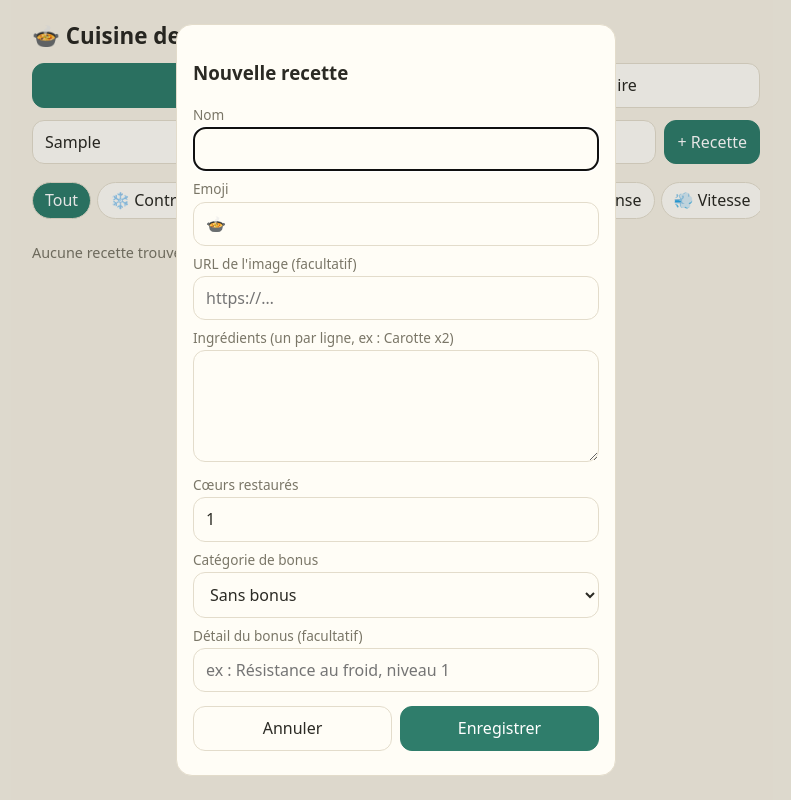
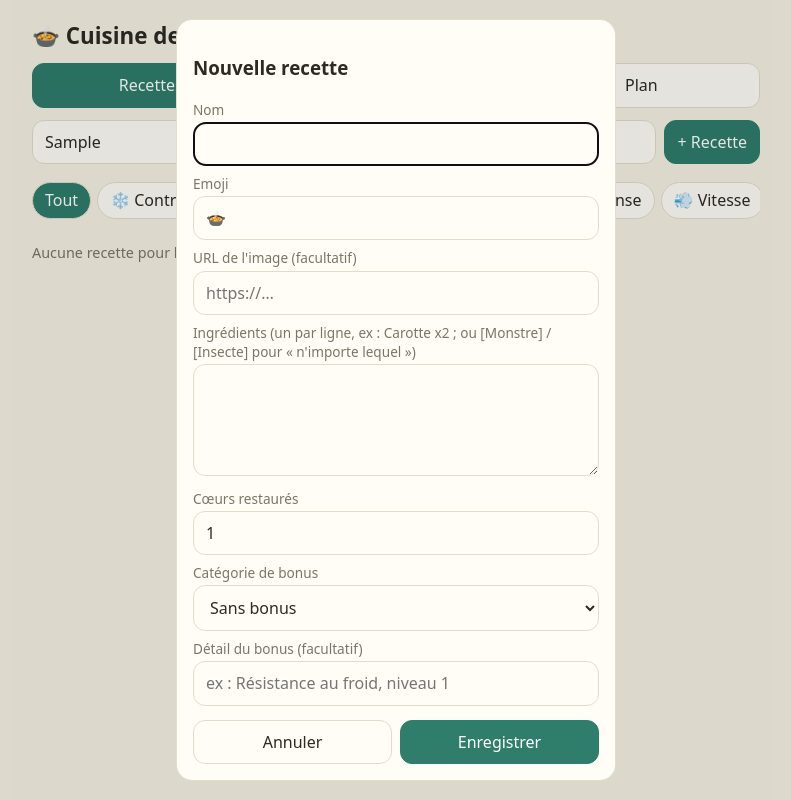
Before and after one commit to abigaelle-kupschus/HelpZ, a plain HTML site: page index.html in a window 1280 px wide. Both pictures are taken after typing "Sample" into the empty fields and a click on the button "+ Recette". Shown: the whole page, without its empty margins (244-1035 px from the left). Drawn offline with Linux system fonts and the light colour scheme.

Commit message:
améliore les recettes et les volets

```diff
--- a/index.html
+++ b/index.html
@@ -16,12 +16,12 @@ input,select,textarea{width:100%}button{cursor:pointer}button.p{background:var(-
 .card h3{margin:0 0 2px;font-size:1.05rem}.heart{color:var(--red);letter-spacing:1px}.mut{color:var(--mut);font-size:.9rem}
 .tag{display:inline-block;background:var(--bg);border:1px solid var(--line);border-radius:99px;padding:1px 9px;font-size:.8rem;margin:3px 4px 0 0}
 .row{display:flex;gap:8px;margin-bottom:8px}.row>*{flex:1}.row .s{flex:none}
-.ok{color:var(--acc);font-weight:600}.mini{padding:4px 10px;font-size:.85rem}
+.hs{display:inline-flex;flex-wrap:wrap;gap:2px;vertical-align:middle}.hs svg{width:18px;height:17px}.ok{color:var(--acc);font-weight:600}.mini{padding:4px 10px;font-size:.85rem}
 dialog{border:1px solid var(--line);border-radius:16px;background:var(--card);color:var(--ink);width:min(92vw,440px)}
 dialog label{display:block;margin:8px 0 3px;font-size:.85rem;color:var(--mut)}
 </style></head><body>
 <h1>🍲 Cuisine de Hyrule</h1>
-<div class="tabs"><button id="t1" class="on">Recettes</button><button id="t2">Mon inventaire</button></div>
+<div class="tabs"><button id="t1" class="on">Recettes</button><button id="t2">Inventaire</button><button id="t3">Plan</button></div>
 
 <section id="v1">
   <div class="row"><input id="q" type="search" placeholder="Chercher un ingrédient ou un plat (ex : carotte)"><button class="p s" id="add">+ Recette</button></div>
@@ -32,8 +32,12 @@ dialog label{display:block;margin:8px 0 3px;font-size:.85rem;color:var(--mut)}
 <section id="v2" hidden>
   <div class="row"><input id="in" placeholder="Ingrédient (ex : Carotte)" autocomplete="off"><input id="iq" type="number" min="1" value="1" style="max-width:80px"><button class="p s" id="ia">Ajouter</button></div>
   <div class="chips" id="sg" style="padding-top:0"></div>
+  <div class="row"><select id="ig"><option value="">Type : détection auto</option><option>Monstre</option><option>Insecte</option><option value="Autre">Autre</option></select></div>
   <div id="inv"></div>
-  <h2 style="font-size:1.1rem">✨ Meilleur plan de cuisine</h2>
+</section>
+
+<section id="v3" hidden>
+  <p class="mut">Les meilleures recettes avec ton inventaire. « Fait 1 fois » retire les ingrédients.</p>
   <div id="plan"></div>
 </section>
 
@@ -42,7 +46,7 @@ dialog label{display:block;margin:8px 0 3px;font-size:.85rem;color:var(--mut)}
   <label>Nom</label><input id="fn" required>
   <label>Emoji</label><input id="fe" maxlength="4" value="🍲">
   <label>URL de l'image (facultatif)</label><input id="fi" placeholder="https://…">
-  <label>Ingrédients (un par ligne, ex : Carotte x2)</label><textarea id="fg" rows="4" required></textarea>
+  <label>Ingrédients (un par ligne, ex : Carotte x2 ; ou [Monstre] / [Insecte] pour « n'importe lequel »)</label><textarea id="fg" rows="4" required></textarea>
   <label>Cœurs restaurés</label><input id="fh" type="number" step="0.25" min="0" value="1">
   <label>Catégorie de bonus</label><select id="fc"></select>
   <label>Détail du bonus (facultatif)</label><input id="fb" placeholder="ex : Résistance au froid, niveau 1">
@@ -51,23 +55,7 @@ dialog label{display:block;margin:8px 0 3px;font-size:.85rem;color:var(--mut)}
 
 <script>
 const CATS={froid:"❄️ Contre le froid",chaleur:"🔥 Contre la chaleur",force:"💪 Force",defense:"🛡️ Défense",vitesse:"💨 Vitesse",furtivite:"🥷 Furtivité",endurance:"⚡ Endurance",elec:"🌩️ Anti-électricité",coeurs:"💖 Cœurs bonus",aucun:"Sans bonus"};
-// Données de départ : exemples à vérifier / corriger avec le bouton ✏️
-const SEED=[
-["Pomme cuite","🍎",[["Pomme",1]],1,"aucun",""],
-["Œuf dur","🥚",[["Œuf d'oiseau",1]],2,"aucun",""],
-["Viande grillée","🥩",[["Viande",1]],2,"aucun",""],
-["Poisson grillé","🐟",[["Poisson",1]],2,"aucun",""],
-["Carotte rôtie","🥕",[["Carotte",1]],1,"aucun",""],
-["Ragoût de carotte","🍲",[["Carotte",1],["Lait frais",1]],3,"aucun",""],
-["Viande pimentée","🌶️",[["Poivron piquant",1],["Viande",1]],3,"froid","Résistance au froid"],
-["Salade glacée","🍈",[["Hydromelon",2]],2,"chaleur","Résistance à la chaleur"],
-["Brochette musclée","🍢",[["Chardon puissant",1],["Viande",1]],3,"force","Attaque augmentée"],
-["Radis du héros","🥗",[["Radis robuste",2]],0,"coeurs","Cœurs bonus"],
-["Plat blindé","🥘",[["Armoranthe",1],["Viande",1]],3,"defense","Défense augmentée"],
-["Champignons véloces","🍄",[["Rushroom",2]],1,"vitesse","Vitesse augmentée"],
-["Plat furtif","🥷",[["Nigelle bleue",1],["Viande",1]],2,"furtivite","Discrétion accrue"],
-["Plat électrique","⚡",[["Safflina électrique",2]],1,"elec","Résistance à l'électricité"]
-].map((r,i)=>({id:"s"+i,name:r[0],emoji:r[1],img:"",ing:r[2].map(([n,q])=>({n,q})),hearts:r[3],bonus:r[4],bonusTxt:r[5]}));
+const SEED=[];
 
 let R=JSON.parse(localStorage.getItem("botw_r")||"null")||SEED;
 let INV=JSON.parse(localStorage.getItem("botw_i")||"{}");
@@ -75,41 +63,45 @@ let cat="all",editing=null;
 const $=id=>document.getElementById(id);
 const norm=s=>s.toLowerCase().normalize("NFD").replace(/[\u0300-\u036f]/g,"").trim();
 const esc=s=>String(s).replace(/[&<>"']/g,c=>({"&":"&amp;","<":"&lt;",">":"&gt;",'"':"&quot;","'":"&#39;"}[c]));
-const save=()=>{localStorage.setItem("botw_r",JSON.stringify(R));localStorage.setItem("botw_i",JSON.stringify(INV))};
-const hearts=h=>{if(!h)return"—";const f=Math.floor(h),half=h-f>=.5;return"♥".repeat(Math.min(f,10))+(half?"♡":"")+(f>10?" +"+(f-10):"")+` <span class="mut">(${h})</span>`};
+const save=()=>{localStorage.setItem("botw_r",JSON.stringify(R));localStorage.setItem("botw_i",JSON.stringify(INV));localStorage.setItem("botw_t",JSON.stringify(T))};
+const HP="M12 21s-9-6.2-9-12.2C3 5 5.6 3 8.3 3c1.7 0 3.1.9 3.7 2.2C12.6 3.9 14 3 15.7 3 18.4 3 21 5 21 8.8 21 14.8 12 21 12 21z";
+const hearts=h=>{if(!h)return'<span class="mut">—</span>';const n=Math.min(Math.ceil(h),10);let o='<span class="hs">';for(let i=0;i<n;i++){const p=Math.max(0,Math.min(1,h-i));o+=`<svg viewBox="0 0 24 22"><path d="${HP}" fill="var(--line)"/><path d="${HP}" fill="var(--red)" style="clip-path:inset(0 ${(1-p)*100}% 0 0)"/></svg>`}return o+(h>10?` <b>+${+(h-10).toFixed(2)}</b>`:"")+`</span> <span class="mut">${h}</span>`};
+const lbl=n=>{const m=n.match(/^\[(.+)\]$/);return m?m[1]+" (au choix)":n};
+let T=JSON.parse(localStorage.getItem("botw_t")||"{}");
+const gOf=k=>T[norm(k)]||(/croc|corne|griffe|aile|oeil|queue|gelee|bokoblin|moblin|lezalfos|hinox|keese|chuchu|octorok|molduga|wizzrobe|lynel/.test(norm(k))?"Monstre":/grenouille|lezard|luciole|libellule|sauterelle|criquet|scarabee|papillon|fourmi|cigale|escargot|limace|cafard|coccinelle|grillon/.test(norm(k))?"Insecte":"");
+function take(r,inv){const c={...inv};for(const i of r.ing){let need=i.q;const g=i.n.match(/^\[(.+)\]$/);const ks=Object.keys(c).filter(k=>g?norm(gOf(k))===norm(g[1]):norm(k)===norm(i.n)).sort((a,b)=>c[b]-c[a]);for(const k of ks){const t=Math.min(need,c[k]);c[k]-=t;need-=t;if(!need)break}if(need)return null}return c}
 
+if(localStorage.getItem("botw_v")!=="3"){R=R.filter(r=>!/^s\d+$/.test(r.id));localStorage.setItem("botw_v","3");save()}
 function ingNames(){return[...new Set(R.flatMap(r=>r.ing.map(i=>i.n)))].sort()}
 function sorted(a){return a.sort((x,y)=>y.hearts-x.hearts||(y.bonus!=="aucun")-(x.bonus!=="aucun")||x.ing.length-y.ing.length)}
 
 function card(r,extra=""){
   return `<div class="card"><div class="pic">${r.img?`<img src="${esc(r.img)}" alt="" onerror="this.remove()">`:esc(r.emoji)}</div>
   <div style="flex:1"><h3>${esc(r.name)}</h3><div class="heart">${hearts(r.hearts)}</div>
-  <div>${r.ing.map(i=>`<span class="tag">${esc(i.n)}${i.q>1?" ×"+i.q:""}</span>`).join("")}</div>
+  <div>${r.ing.map(i=>`<span class="tag">${esc(lbl(i.n))}${i.q>1?" ×"+i.q:""}</span>`).join("")}</div>
   ${r.bonus!=="aucun"?`<div class="mut">${CATS[r.bonus]}${r.bonusTxt?" · "+esc(r.bonusTxt):""}</div>`:""}${extra}</div></div>`}
 
 function render(){
   $("chips").innerHTML=[["all","Tout"],...Object.entries(CATS)].map(([k,v])=>`<button data-c="${k}" class="${cat===k?"on":""}">${v}</button>`).join("");
   const q=norm($("q").value);
   let L=R.filter(r=>(cat==="all"||r.bonus===cat)&&(!q||norm(r.name).includes(q)||r.ing.some(i=>norm(i.n).includes(q))));
-  $("list").innerHTML=sorted(L).map((r,i)=>card(r,`<div style="margin-top:6px"><button class="mini" data-e="${r.id}">✏️ Modifier</button> <button class="mini" data-d="${r.id}">🗑️</button></div>`)).join("")||'<p class="mut">Aucune recette trouvée.</p>';
+  $("list").innerHTML=sorted(L).map((r,i)=>card(r,`<div style="margin-top:6px"><button class="mini" data-e="${r.id}">✏️ Modifier</button> <button class="mini" data-d="${r.id}">🗑️</button></div>`)).join("")||(R.length?'<p class="mut">Aucune recette trouvée.</p>':'<p class="mut">Aucune recette pour l\'instant. Ajoute la première avec « + Recette ».</p>');
   const ks=Object.keys(INV);
-  $("inv").innerHTML=ks.length?ks.map(k=>`<div class="row"><span>${esc(k)} <b>×${INV[k]}</b></span><button class="mini s" data-m="${esc(k)}">−1</button><button class="mini s" data-x="${esc(k)}">🗑️</button></div>`).join(""):'<p class="mut">Ajoute ce que tu as sur toi.</p>';
+  $("inv").innerHTML=ks.length?ks.map(k=>`<div class="row"><span>${esc(k)} <b>×${INV[k]}</b> ${gOf(k)?`<span class="tag">${gOf(k)}</span>`:""}</span><button class="mini s" data-m="${esc(k)}">−1</button><button class="mini s" data-p="${esc(k)}">+1</button><button class="mini s" data-x="${esc(k)}">🗑️</button></div>`).join(""):'<p class="mut">Ajoute ce que tu as sur toi.</p>';
   $("plan").innerHTML=plan();
 }
 
 function plan(){
-  const inv={};for(const k in INV)inv[norm(k)]=INV[k];
-  const can=r=>r.ing.every(i=>(inv[norm(i.n)]||0)>=i.q);
-  const steps={};let total=0;
-  for(let n=0;n<40;n++){
-    const best=sorted(R.filter(can))[0];
+  let inv={...INV};const steps={};let total=0;
+  for(let n=0;n<60;n++){
+    const best=sorted(R.filter(r=>take(r,inv)))[0];
     if(!best)break;
-    best.ing.forEach(i=>inv[norm(i.n)]-=i.q);
+    inv=take(best,inv);
     steps[best.id]=(steps[best.id]||0)+1;total+=best.hearts;
   }
   const ids=Object.keys(steps);
   if(!ids.length)return'<p class="mut">Aucune recette possible avec cet inventaire.</p>';
-  return `<p class="ok">Total : ${total} cœurs</p>`+ids.map(id=>{const r=R.find(x=>x.id===id);return card(r,`<div class="ok">À cuisiner ×${steps[id]}</div>`)}).join("");
+  return `<p class="ok">Total : ${total} cœurs</p>`+ids.map(id=>{const r=R.find(x=>x.id===id);return card(r,`<div class="ok">À cuisiner ×${steps[id]}</div><button class="p mini" data-f="${id}">✅ Fait 1 fois</button>`)}).join("");
 }
 
 function open(r){
@@ -129,13 +121,12 @@ $("f").addEventListener("submit",()=>{
 $("fx").onclick=()=>$("dlg").close();
 $("add").onclick=()=>open();
 $("q").oninput=render;
-$("t1").onclick=()=>{$("v1").hidden=false;$("v2").hidden=true;$("t1").className="on";$("t2").className=""};
-$("t2").onclick=()=>{$("v1").hidden=true;$("v2").hidden=false;$("t2").className="on";$("t1").className="";render()};
+["1","2","3"].forEach(n=>$("t"+n).onclick=()=>{["1","2","3"].forEach(m=>{$("v"+m).hidden=m!==n;$("t"+m).className=m===n?"on":""});render()});
 $("in").oninput=()=>{
   const q=norm($("in").value);
   $("sg").innerHTML=q?ingNames().filter(n=>norm(n).includes(q)&&norm(n)!==q).slice(0,6).map(n=>`<button data-s="${esc(n)}">${esc(n)}</button>`).join(""):"";
 };
-$("ia").onclick=()=>{$("sg").innerHTML="";const n=$("in").value.trim();if(!n)return;const k=Object.keys(INV).find(x=>norm(x)===norm(n))||n;INV[k]=(INV[k]||0)+(+$("iq").value||1);$("in").value="";$("iq").value=1;save();render()};
+$("ia").onclick=()=>{$("sg").innerHTML="";const n=$("in").value.trim();if(!n)return;const k=Object.keys(INV).find(x=>norm(x)===norm(n))||n;INV[k]=(INV[k]||0)+(+$("iq").value||1);if($("ig").value)T[norm(k)]=$("ig").value;$("in").value="";$("iq").value=1;save();render()};
 document.body.addEventListener("click",e=>{
   const t=e.target,g=a=>t.dataset[a];
   if(g("s")){$("in").value=g("s");$("sg").innerHTML="";return}
@@ -143,6 +134,8 @@ document.body.addEventListener("click",e=>{
   else if(g("e"))return open(R.find(r=>r.id===g("e")));
   else if(g("d")){if(confirm("Supprimer cette recette ?"))R=R.filter(r=>r.id!==g("d"))}
   else if(g("m")){INV[g("m")]--;if(INV[g("m")]<=0)delete INV[g("m")]}
+  else if(g("p"))INV[g("p")]++;
+  else if(g("f")){const c=take(R.find(r=>r.id===g("f")),INV);if(c)INV=Object.fromEntries(Object.entries(c).filter(([,v])=>v>0))}
   else if(g("x"))delete INV[g("x")];
   else return;
   save();render();
```
